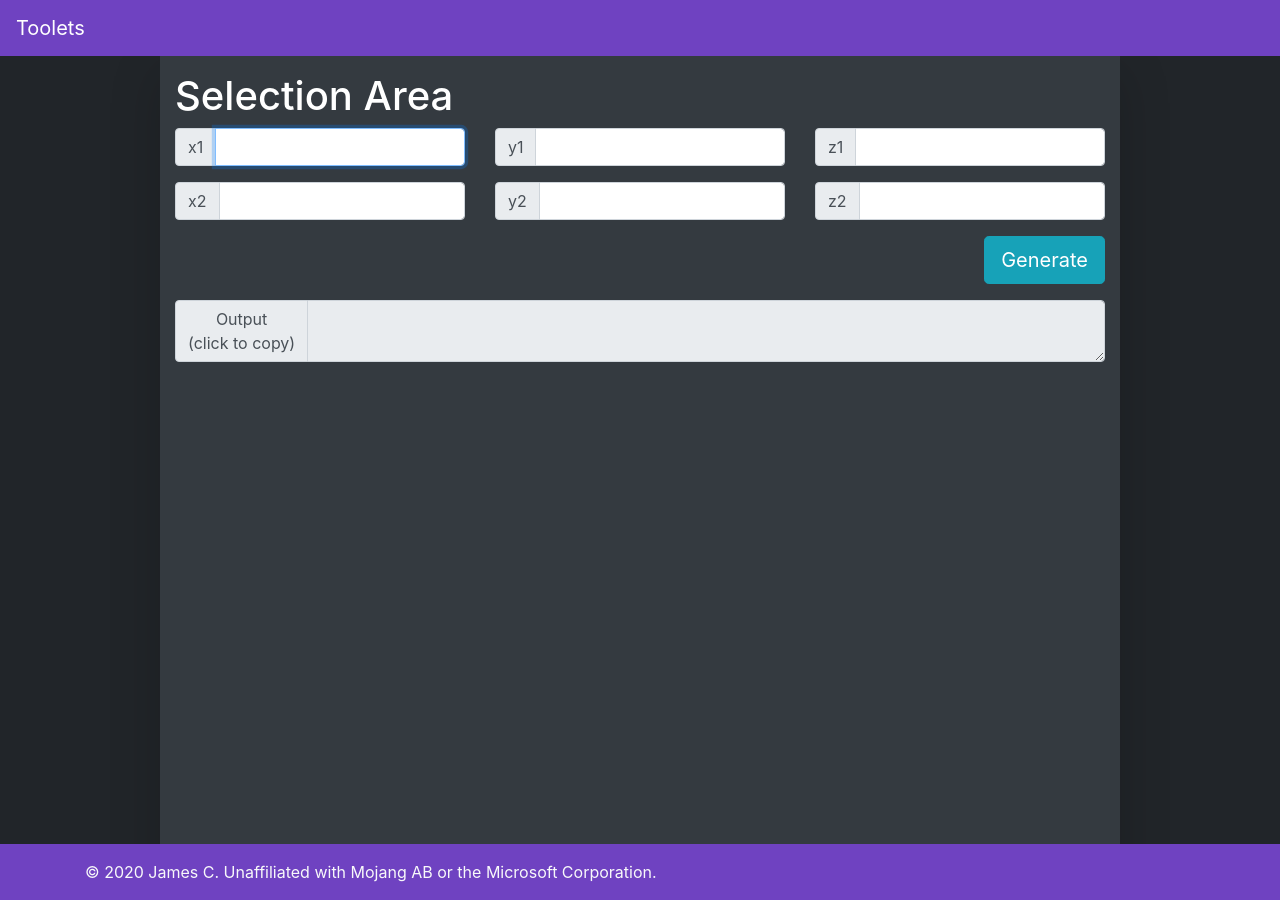
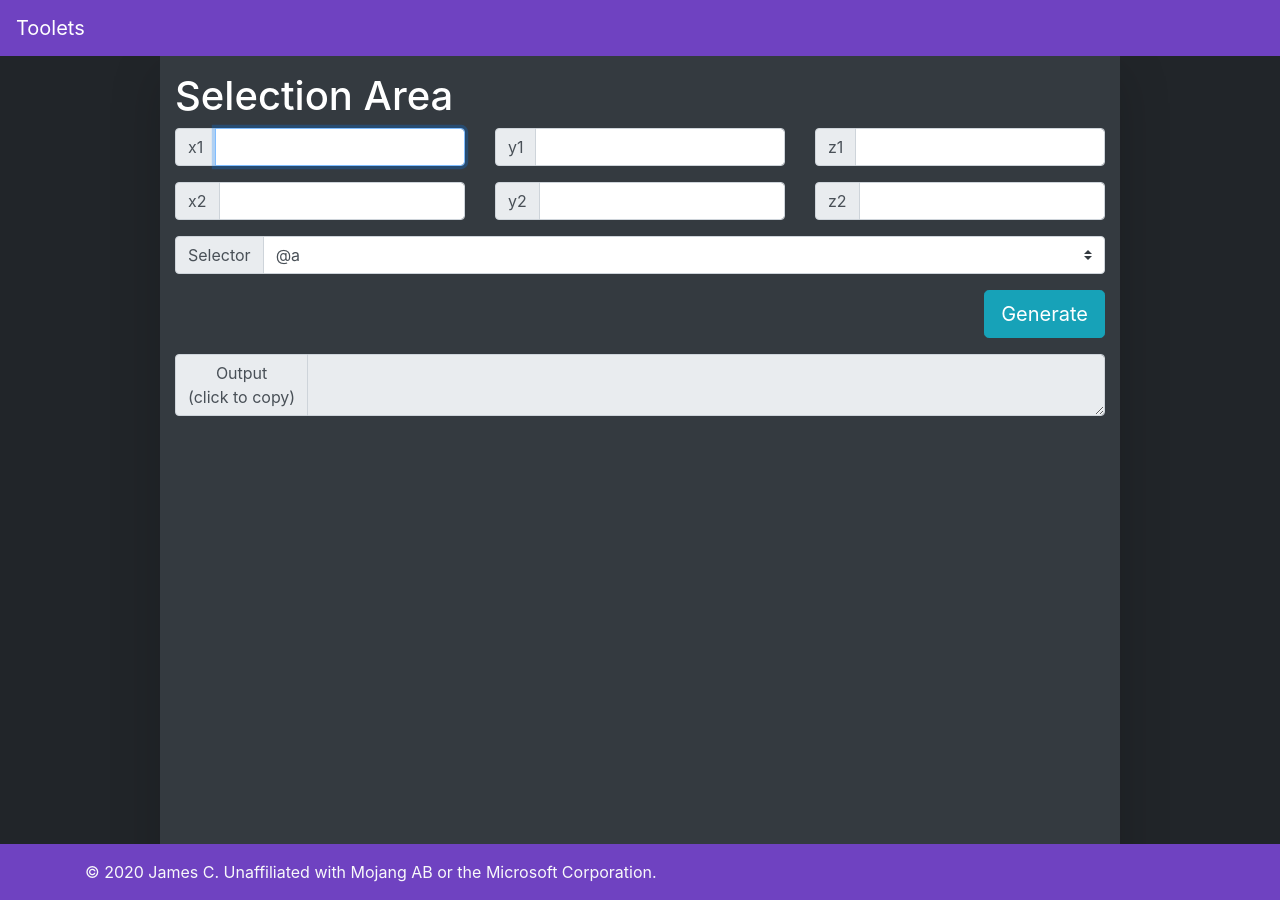
Before and after one commit to JamesMCo/toolets, a Jekyll site: the page built from selarea/index.html, in a window 1280 px wide. Built offline with Jekyll 4.4.1, drawn with Linux system fonts in a browser that asks for light colours.

Commit message:
Add selector choice to selarea tool

```diff
--- /dev/null
+++ b/_includes/dropdown_list.html
@@ -0,0 +1,19 @@
+<div class="input-group mb-3{% if include.classes %} {{ include.classes }}{% endif %}">
+    {% if include.label_left %}
+    <div class="input-group-prepend"{% if include.click_to_copy %} readonly onclick="clipboard(document.querySelector('#{{ include.id }}'))" {% endif %}>
+        <label class="input-group-text" for="{{ include.id }}">{{ include.label_left }}</label>
+    </div>
+    {% endif %}
+
+    <select id="{{ include.id }}" class="custom-select"{% if include.autofocus %} autofocus{% endif %}{% if include.onenter %} onKeyDown="if (event.keyCode == 13) {% raw %}{{% endraw %}{{ include.onenter }}{% raw %}}{% endraw %}"{% endif %}>
+    {% for o in include.options %}
+        <option>{{ o }}</option>
+    {% endfor %}
+    </select>
+
+    {% if include.label_right %}
+    <div class="input-group-append">
+        <label class="input-group-text" for="{{ include.id }}">{{ include.label_right }}</label>
+    </div>
+    {% endif %}
+</div>
--- a/selarea/index.html
+++ b/selarea/index.html
@@ -3,6 +3,8 @@ layout: default
 title: Selection Area
 description: Generate a bounding box selector using two of its corners
 tool: true
+
+selectors: ["@a", "@e", "@p", "@r"]
 ---
 <div class="row row-cols-3">
 {% include text_input.html id="x1" label_left="x1" classes="col" onenter="safe_selarea()" autofocus=true %}
@@ -15,6 +17,7 @@ tool: true
 {% include text_input.html id="z2" label_left="z2" classes="col" onenter="safe_selarea()" %}
 </div>
 
+{% include dropdown_list.html id="selector" label_left="Selector" onenter="safe_selarea()" options=page.selectors %}
 <div class="text-right">{% include button.html type="btn-secondary btn-lg" onclick="safe_selarea()" message="Generate" %}</div>
 
 <div id="errors"></div>
--- a/selarea/selarea.js
+++ b/selarea/selarea.js
@@ -6,6 +6,7 @@ const z1  = document.querySelector("#z1");
 const x2  = document.querySelector("#x2");
 const y2  = document.querySelector("#y2");
 const z2  = document.querySelector("#z2");
+const sel = document.querySelector("#selector");
 const out = document.querySelector("#out");
 const errors   = document.querySelector("#errors");
 
@@ -13,7 +14,7 @@ selarea = (x1, y1, z1, x2, y2, z2) => {
     let origin = [Math.min(x1, x2), Math.min(y1, y2), Math.min(z1, z2)];
     let delta  = [Math.abs(x1 - x2), Math.abs(y1 - y2), Math.abs(z1 - z2)];
 
-    return "@a[x=" + origin[0] + ",y=" + origin[1] + ",z=" + origin[2] + ",dx=" + delta[0] + ",dy=" + delta[1] + ",dz=" + delta[2] + "]";
+    return sel.value + "[x=" + origin[0] + ",y=" + origin[1] + ",z=" + origin[2] + ",dx=" + delta[0] + ",dy=" + delta[1] + ",dz=" + delta[2] + "]";
 }
 
 safe_selarea = () => {
```
